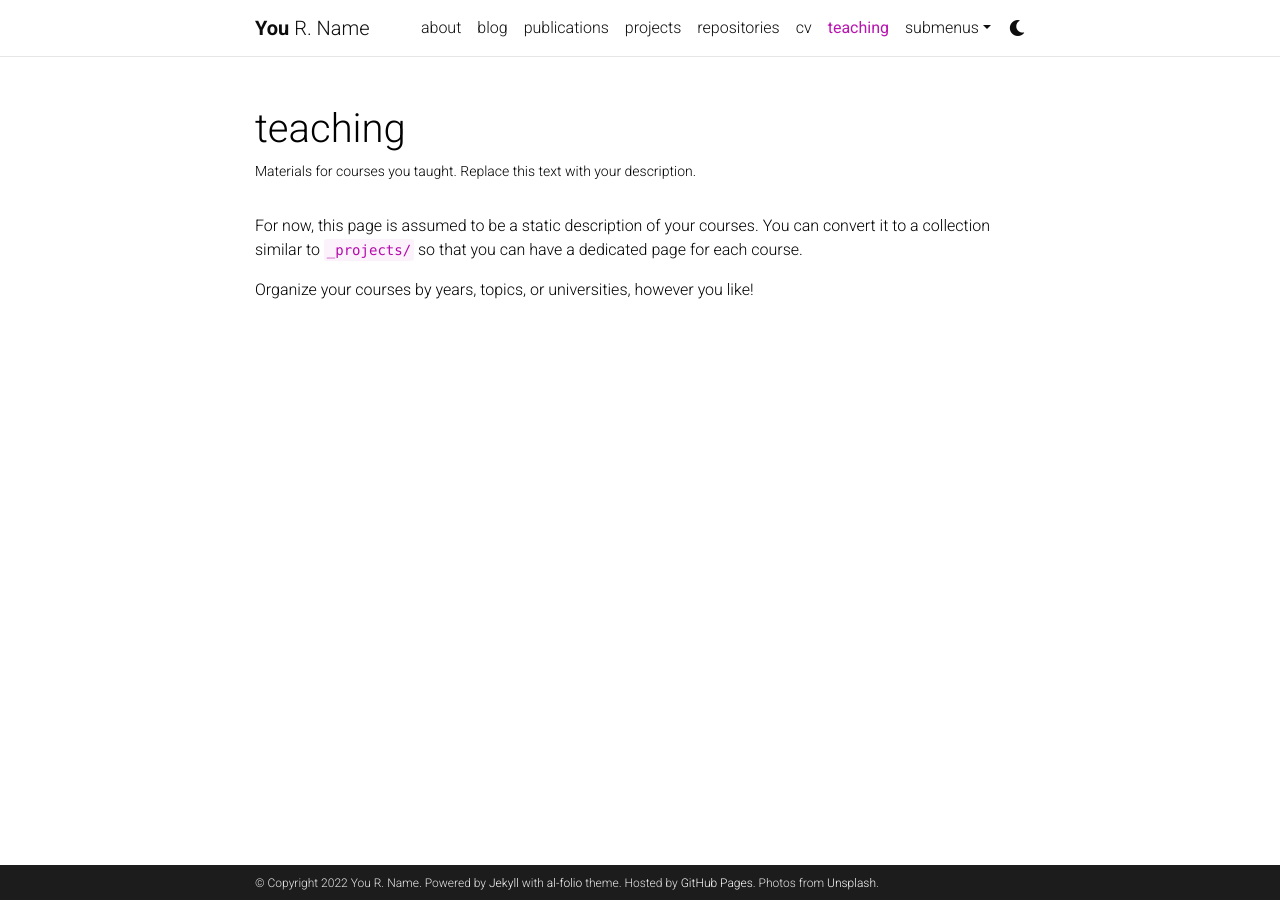
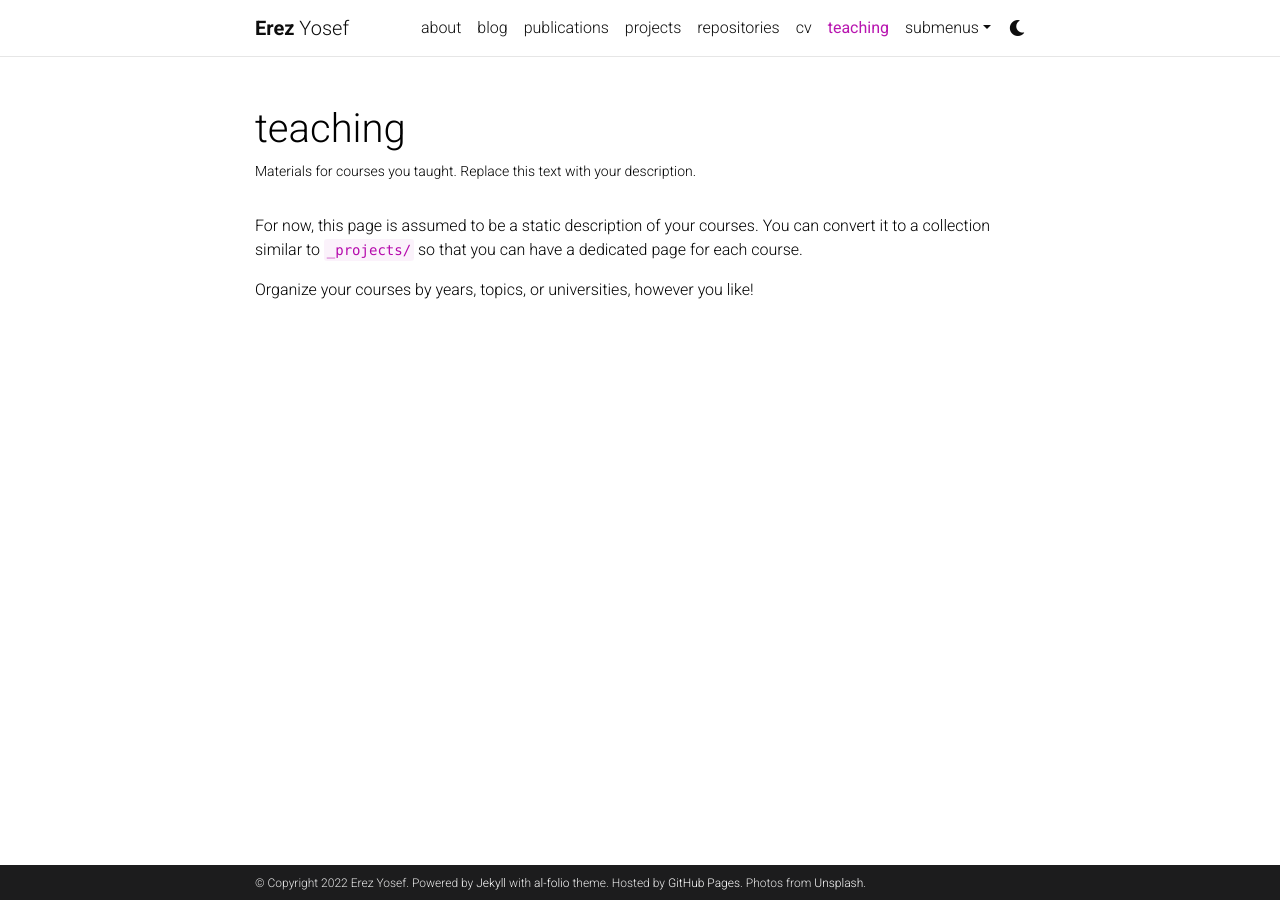
Before and after one commit to ErezYosef/erezyosef.github.io, a Jekyll site: the page built from _pages/teaching.md, in a window 1280 px wide. Built offline with Jekyll 4.4.1, drawn with Linux system fonts in a browser that asks for light colours; comment, search, counter and statistics services are not loaded; a style sheet for code colours, icons or effects is not loaded.

Commit message:
First changes; name and url

```diff
--- a/_config.yml
+++ b/_config.yml
@@ -3,10 +3,10 @@
 # -----------------------------------------------------------------------------
 
 title: blank # the website title (if blank, full name will be used instead)
-first_name: You
-middle_name: R.
-last_name: Name
-email: you@example.com
+first_name: Erez # tutorial: https://www.youtube.com/watch?v=g6AJ9qPPoyc
+middle_name:
+last_name: Yosef
+email: Erez.Yo@gmail.com
 description: > # the ">" symbol means to ignore newlines until "footer_text:"
   A simple, whitespace theme for academics. Based on [*folio](https://github.com/bogoli/-folio) design.
 footer_text: >
@@ -18,8 +18,8 @@
 lang: en # the language of your site (for example: en, fr, cn, ru, etc.)
 icon: ⚛️  # the emoji used as the favicon (alternatively, provide image name in /assets/img/)
 
-url: https://alshedivat.github.io # the base hostname & protocol for your site
-baseurl: /al-folio # the subpath of your site, e.g. /blog/
+url: https://erezyosef.github.io # the base hostname & protocol for your site
+baseurl: # the subpath of your site, e.g. /blog/
 last_updated: false # set to true if you want to display last updated in the footer
 impressum_path:  # set to path to include impressum link in the footer, use the same path as permalink in a page, helps to conform with EU GDPR
 
```
